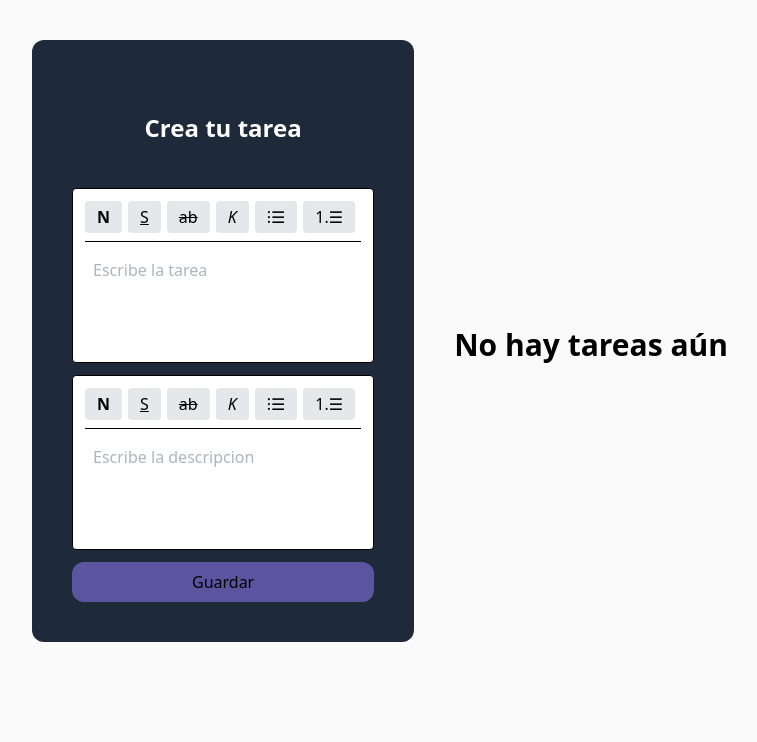
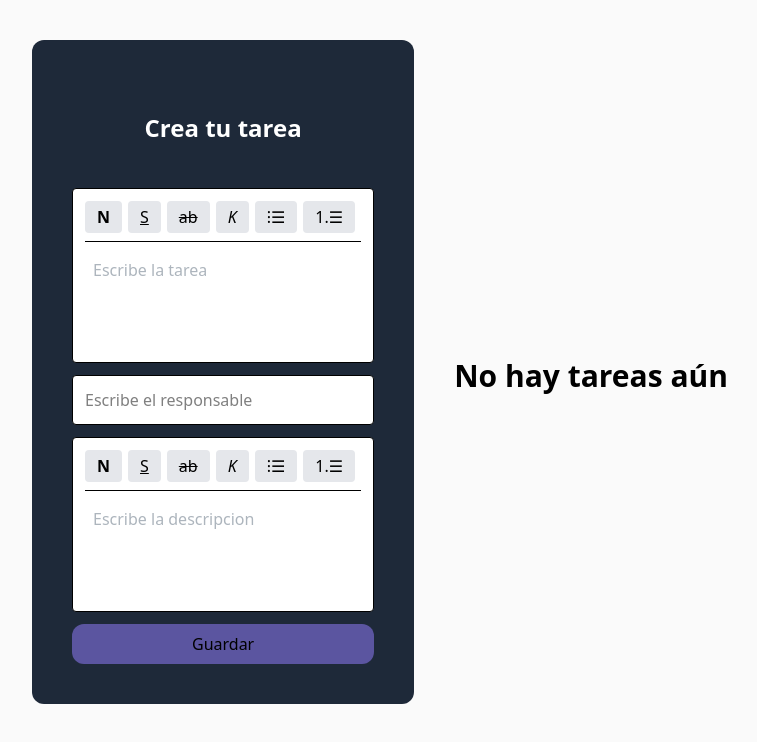
Before and after one commit to dgallego27/react-task-example, a React (Vite) app: page / in a window 1280 px wide. Shown: the top 742 px of the page, without its empty margins (8-765 px from the left). Built offline with nearby package versions, Linux system fonts and the light colour scheme.

Commit message:
Se añade responsable

```diff
--- a/src/components/TaskCard.jsx
+++ b/src/components/TaskCard.jsx
@@ -7,11 +7,13 @@ function TaskCard({ task }) {
 
   const [isEditing, setIsEditing] = useState(false);
   const [title, setTitle] = useState(task.title);
+  const [responsable, setResponsable] = useState(task.responsable || "");
   const [description, setDescription] = useState(task.description);
 
   const handleSave = () => {
     updateTask(task.id, {
       title,
+      responsable,
       description,
     });
     setIsEditing(false);
@@ -19,6 +21,7 @@ function TaskCard({ task }) {
 
   const handleEdit = () => {
     setTitle(task.title);
+    setResponsable(task.responsable || "");
     setDescription(task.description);
     setIsEditing(true);
   };
@@ -34,6 +37,16 @@ function TaskCard({ task }) {
               placeholder="Título de la tarea"
             />
 
+            <div className="border rounded bg-white text-black p-3 mb-3 text-base">
+              <input
+                type="text"
+                className="w-full bg-transparent outline-none text-base"
+                placeholder="Responsable"
+                value={responsable}
+                onChange={(e) => setResponsable(e.target.value)}
+              />
+            </div>
+
             <RichTextEditor
               value={description}
               onChange={setDescription}
@@ -47,6 +60,10 @@ function TaskCard({ task }) {
               style={{ wordWrap: "break-word", overflowWrap: "break-word" }}
               dangerouslySetInnerHTML={{ __html: task.title }}
             />
+            <p className="text-base mt-1 text-gray-300">
+              <span className="font-semibold">Responsable:</span>{" "}
+              {task.responsable || "Sin asignar"}
+            </p>
 
             <div
               className="text-gray-400 text-sm mt-2 task-rich-content"
--- a/src/components/TaskForm.jsx
+++ b/src/components/TaskForm.jsx
@@ -5,13 +5,15 @@ import RichTextEditor from "./RichTextEditor";
 
 function TaskForm() {
   const [title, setTitle] = useState("");
+  const [responsable, setResponsable] = useState("");
   const [description, setDescription] = useState("");
   const { addTask } = useTasks();
 
   const handleSubmit = (e) => {
     e.preventDefault();
-    addTask({ title, description });
+    addTask({ title, responsable, description });
     setTitle("");
+    setResponsable("");
     setDescription("");
   };
 
@@ -26,6 +28,16 @@ function TaskForm() {
           value={title}
           className="bg-slate-950 p-2 w-3 "
         />
+
+        <div className="border rounded bg-white text-black p-3 mb-3 text-base">
+          <input
+            type="text"
+            placeholder="Escribe el responsable"
+            value={responsable}
+            onChange={(e) => setResponsable(e.target.value)}
+            className="w-full bg-transparent outline-none text-base"
+          />
+        </div>
 
         <RichTextEditor
           placeholder="Escribe la descripcion"
```
